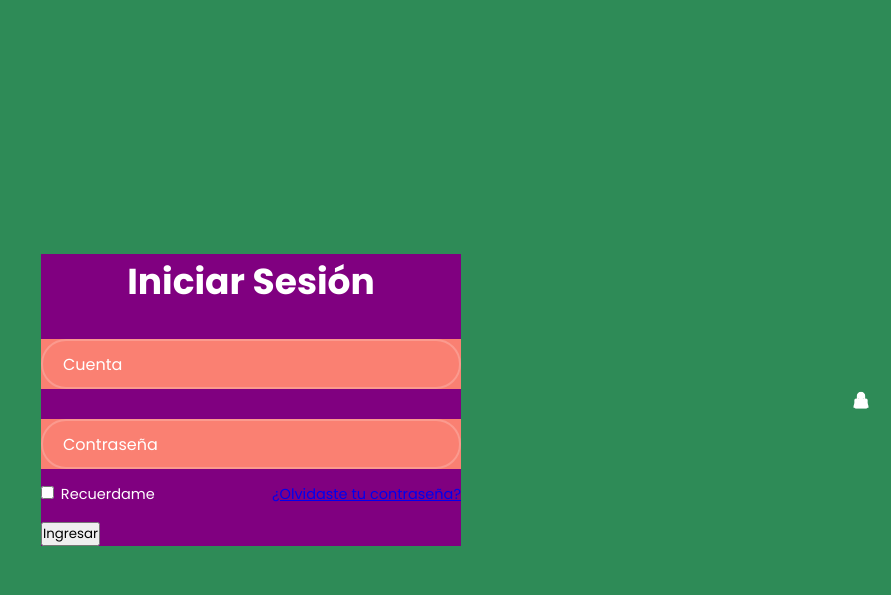
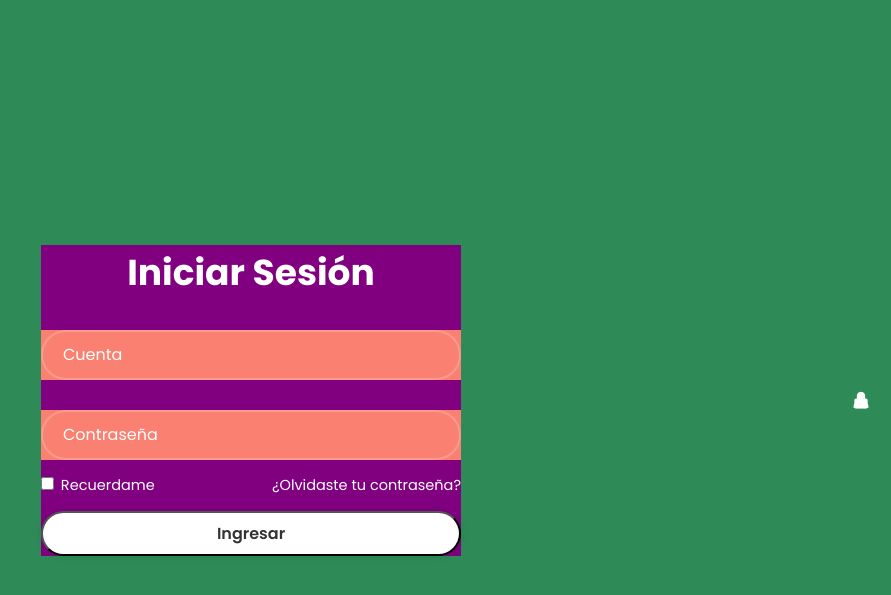
Before and after one commit to atommnava/Servicios-Escolares-V2, a Flask app: page /login in a window 1280 px wide. Shown: the top 595 px of the page, without its empty margins (389-1280 px from the left). Run offline with Flask 3, Linux system fonts and the light colour scheme.

Commit message:
Interfaz Login

```diff
--- a/ibero/static/login_style.css
+++ b/ibero/static/login_style.css
@@ -69,3 +69,24 @@ body {
     accent-color: #fff;
     margin-right: 3px;
 }
+
+.remember-forgot a {
+    color: #fff;
+    text-decoration: none;
+}
+
+.remember-forgot a:hover{
+    text-decoration: underline;
+}
+
+.wrapper .btn {
+    width: 100%;
+    height: 45px;
+    background: #fff;
+    outline: none;
+    border-radius: 40px;
+    box-shadow: 0 0 10px rgba(0,0,0,.1);
+    font-size: 16px;
+    color: #333;
+    font-weight: 600;
+}
```
